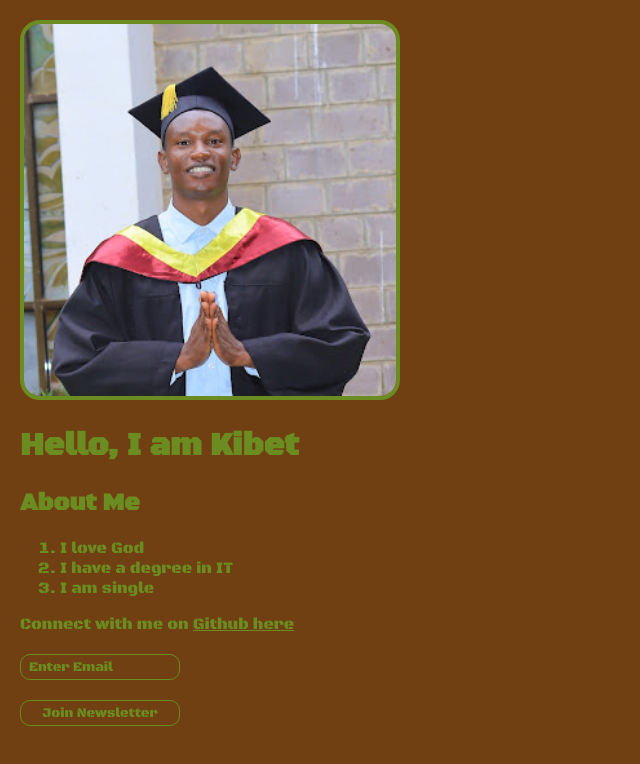
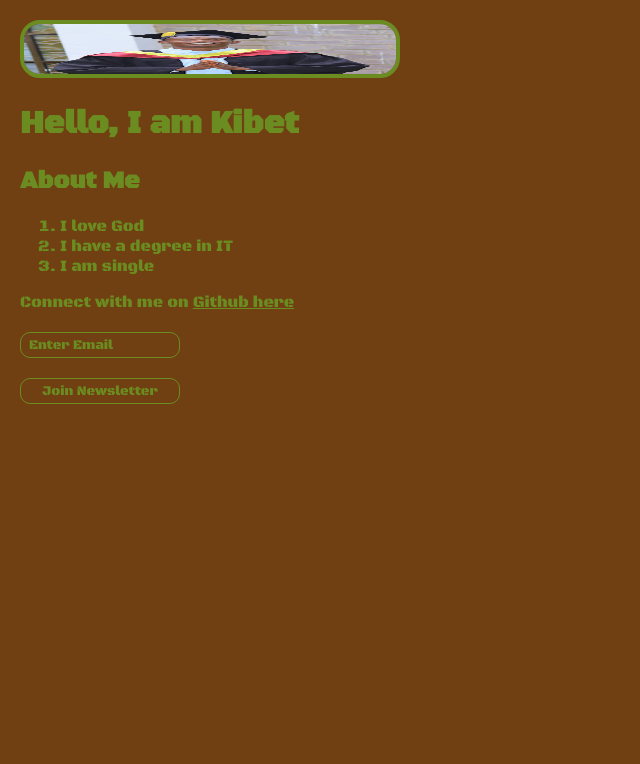
Before and after one commit to KORIRJK/Simple-personal-website, a website built with Vite: page index.html in a window 1280 px wide. Shown: the whole page, without its empty margins (0-640 px from the left). Built offline with nearby package versions, Linux system fonts and the light colour scheme; a web font is replaced by a local one.

Commit message:
Update index.html

```diff
--- a/index.html
+++ b/index.html
@@ -6,7 +6,7 @@
         <script src="index.js"></script>
     </head>
     <body>
-        <img src="jkk.jpg" >
+        <img src="jkk.jpg" width="50" height="50" >
         <h1>Hello, I am Kibet</h1>
         <h2>About Me</h2>
         <ol>
```
